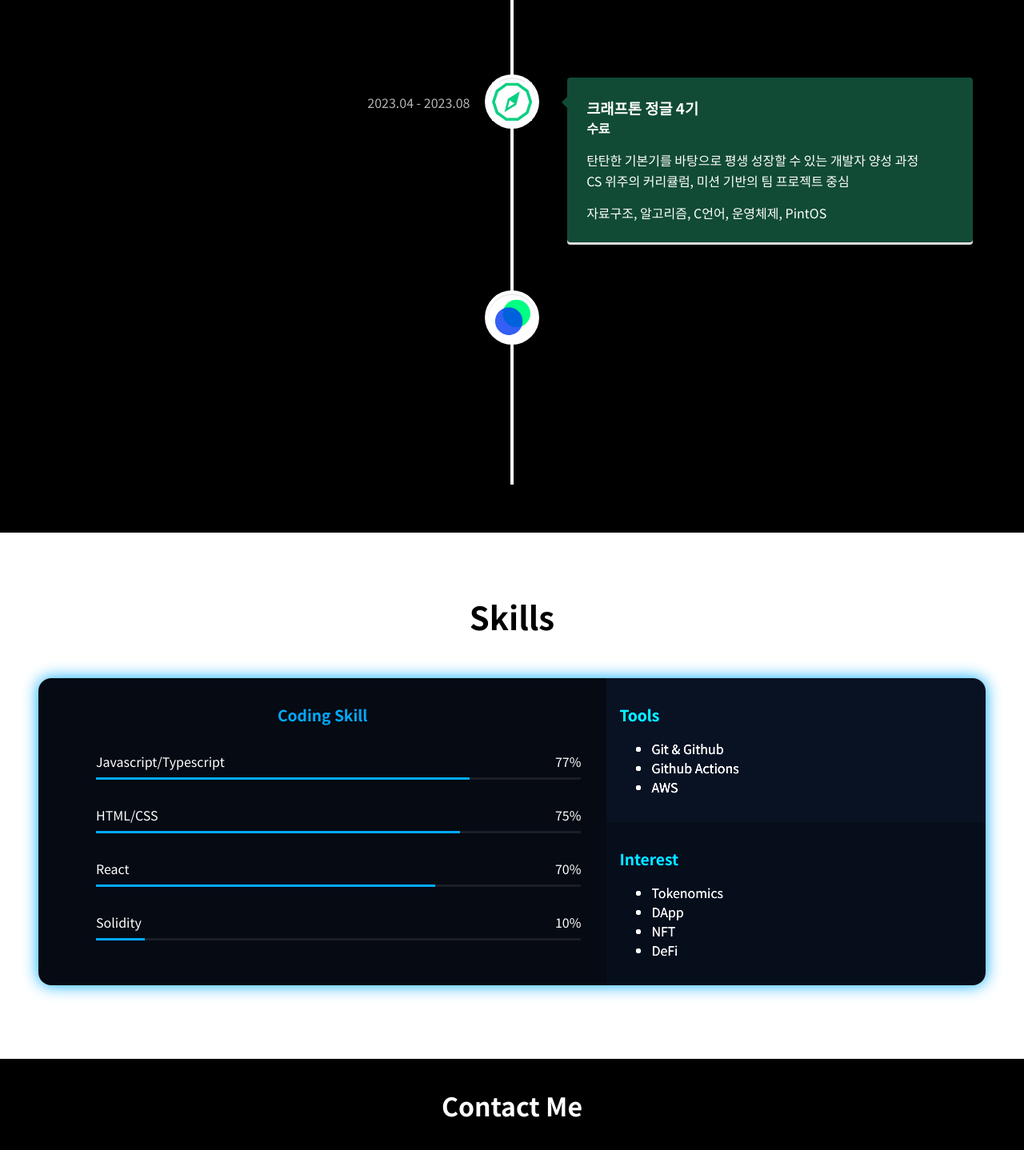
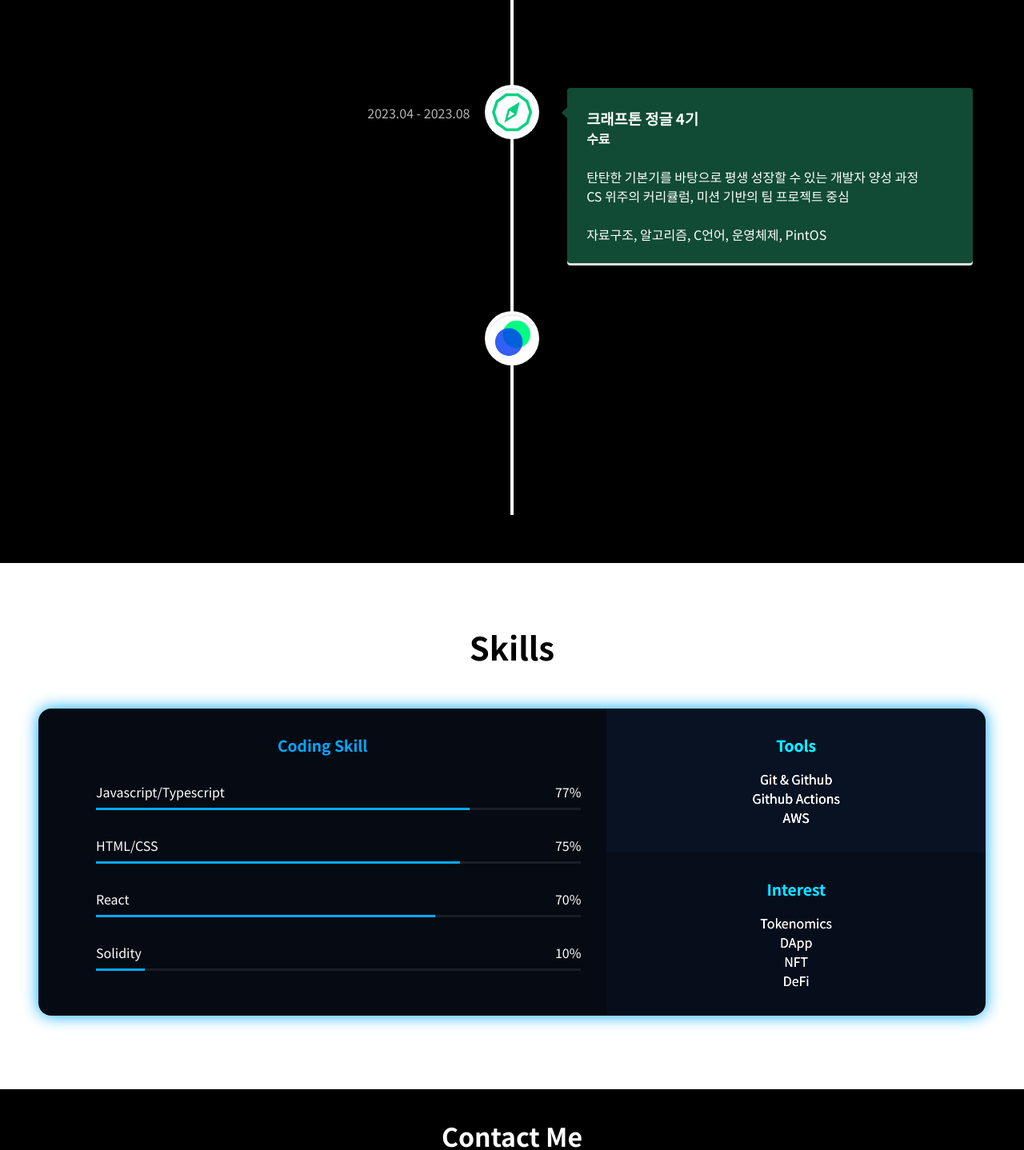
Before and after one commit to Riudiu/portfolio, a React (Create React App) app: page / in a window 1280 px wide. Shown: the part 1963-3401 px from the top of the page at 80% size. Built offline with nearby package versions, Linux system fonts and the light colour scheme.

Commit message:
Update layout

```diff
--- a/src/sections/Experience.jsx
+++ b/src/sections/Experience.jsx
@@ -50,9 +50,11 @@ export default function Experience({ titleStyle }) {
             블록체인 밸리 4기 학회원
           </h3>
           <h4 className="vertical-timeline-element-subtitle">개발팀</h4>
-          <p>고려대학교를 기반으로 활동하는 블록체인 학회</p>
+          <br />
+          <div>고려대학교를 기반으로 활동하는 블록체인 학회</div>
           <div>Web3 및 DAO 거버넌스, 디지털 월렛 등 블록체인 심화지식 탐구</div>
-          <p>블록체인의 작동원리, 메인넷, NFT, Defi, EVM, Solidity</p>
+          <br />
+          <div>블록체인의 작동원리, 메인넷, NFT, Defi, EVM, Solidity</div>
         </VerticalTimelineElement>
         <VerticalTimelineElement
           className="vertical-timeline-element--work"
@@ -76,9 +78,13 @@ export default function Experience({ titleStyle }) {
         >
           <h3 className="vertical-timeline-element-title">크래프톤 정글 4기</h3>
           <h4 className="vertical-timeline-element-subtitle">수료</h4>
-          <p>탄탄한 기본기를 바탕으로 평생 성장할 수 있는 개발자 양성 과정</p>
+          <br />
+          <div>
+            탄탄한 기본기를 바탕으로 평생 성장할 수 있는 개발자 양성 과정
+          </div>
           <div>CS 위주의 커리큘럼, 미션 기반의 팀 프로젝트 중심</div>
-          <p>자료구조, 알고리즘, C언어, 운영체제, PintOS</p>
+          <br />
+          <div>자료구조, 알고리즘, C언어, 운영체제, PintOS</div>
         </VerticalTimelineElement>
         <VerticalTimelineElement
           className="vertical-timeline-element--work"
@@ -99,9 +105,11 @@ export default function Experience({ titleStyle }) {
           <h4 className="vertical-timeline-element-subtitle">
             맞춤솔루션 기반 반려동물 e커머스 플랫폼 'Pood' 앱 개발
           </h4>
-          <p>Flutter 프로젝트 개발 및 운영</p>
+          <br />
+          <div>Flutter 프로젝트 개발 및 운영</div>
           <div>출시 6개월 만에 누적 회원 수 1만명 돌파, Series A 투자 유치</div>
-          <p>Dart, Flutter, GetX, Dio, Firebase</p>
+          <br />
+          <div>Dart, Flutter, GetX, Dio, Firebase</div>
         </VerticalTimelineElement>
       </VerticalTimeline>
     </section>
--- a/src/sections/Skill.jsx
+++ b/src/sections/Skill.jsx
@@ -105,29 +105,31 @@ export default function Skill({ mainColor, titleStyle }) {
             padding: "1rem",
             backgroundColor: "#050a13",
             filter: "brightness(180%)",
+            textAlign: "center",
           }}
         >
           <h3 css={skill_title}>Tools</h3>
-          <ul>
-            <li>Git & Github</li>
-            <li>Github Actions</li>
-            <li>AWS</li>
-          </ul>
+          <p>
+            <div>Git & Github</div>
+            <div>Github Actions</div>
+            <div>AWS</div>
+          </p>
         </section>
         <section
           css={{
             padding: "1rem",
             backgroundColor: "#050a13",
             filter: "brightness(140%)",
+            textAlign: "center",
           }}
         >
           <h3 css={skill_title}>Interest</h3>
-          <ul>
-            <li>Tokenomics</li>
-            <li>DApp</li>
-            <li>NFT</li>
-            <li>DeFi </li>
-          </ul>
+          <p>
+            <div>Tokenomics</div>
+            <div>DApp</div>
+            <div>NFT</div>
+            <div>DeFi </div>
+          </p>
         </section>
       </div>
     </section>
```
